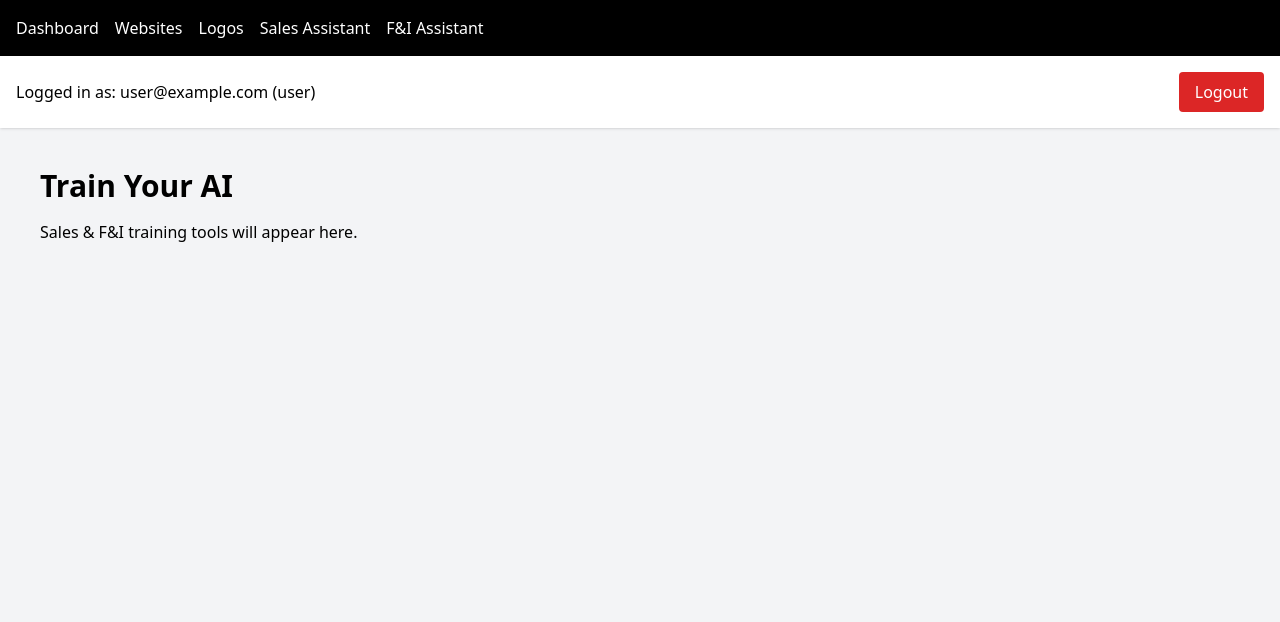
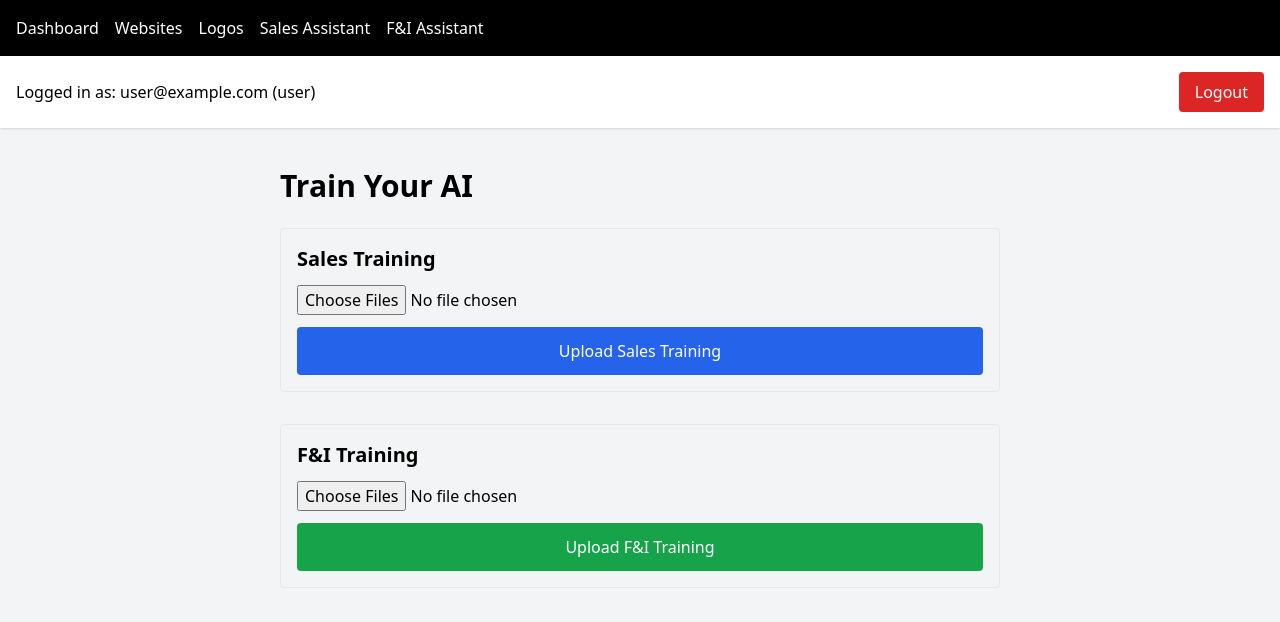
Before and after one commit to brettkues/cardealer-ai, a Next.js app: page /train in a window 1280 px wide. Shown: the top 622 px of the page. Built offline with nearby package versions, Linux system fonts and the light colour scheme; no server answers; the database is empty; sample sign-in values are in the browser's storage.

Commit message:
ADD → /app/train/page.js

```diff
--- a/app/train/page.js
+++ b/app/train/page.js
@@ -1,8 +1,66 @@
-export default function TrainAIPage() {
+"use client";
+
+import { useState } from "react";
+
+export default function TrainPage() {
+  const [salesFiles, setSalesFiles] = useState([]);
+  const [fiFiles, setFIFiles] = useState([]);
+
+  async function uploadFiles(files, route) {
+    const form = new FormData();
+    for (let f of files) form.append("files", f);
+
+    await fetch(route, {
+      method: "POST",
+      body: form
+    });
+
+    alert("Training data uploaded.");
+  }
+
   return (
-    <div className="p-6">
-      <h1 className="text-3xl font-bold">Train Your AI</h1>
-      <p className="mt-4">Sales & F&I training tools will appear here.</p>
+    <div className="p-6 max-w-3xl mx-auto">
+      <h1 className="text-3xl font-bold mb-6">Train Your AI</h1>
+
+      <div className="space-y-8">
+
+        {/* SALES TRAINING */}
+        <div className="border rounded p-4">
+          <h2 className="text-xl font-semibold mb-3">Sales Training</h2>
+
+          <input
+            type="file"
+            multiple
+            onChange={(e) => setSalesFiles(Array.from(e.target.files))}
+          />
+
+          <button
+            onClick={() => uploadFiles(salesFiles, "/api/train/sales")}
+            className="mt-3 w-full bg-blue-600 text-white p-3 rounded"
+          >
+            Upload Sales Training
+          </button>
+        </div>
+
+        {/* F&I TRAINING */}
+        <div className="border rounded p-4">
+          <h2 className="text-xl font-semibold mb-3">F&I Training</h2>
+
+          <input
+            type="file"
+            multiple
+            onChange={(e) => setFIFiles(Array.from(e.target.files))}
+          />
+
+          <button
+            onClick={() => uploadFiles(fiFiles, "/api/train/fi")}
+            className="mt-3 w-full bg-green-600 text-white p-3 rounded"
+          >
+            Upload F&I Training
+          </button>
+        </div>
+
+      </div>
     </div>
   );
 }
```
